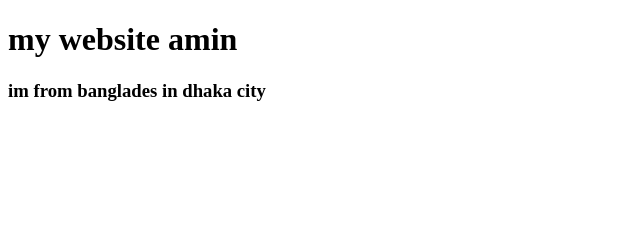
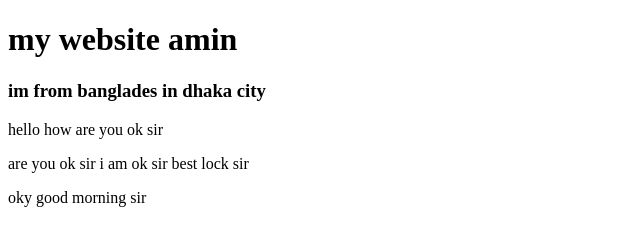
Before and after one commit to mdruhulaminar/mywebsite, a plain HTML site: page index.html in a window 1280 px wide. Shown: the whole page, without its empty margins (0-640 px from the left). Drawn offline with Linux system fonts and the light colour scheme.

Commit message:
chang paragrp

```diff
--- a/index.html
+++ b/index.html
@@ -9,5 +9,8 @@
 <body>
     <h1>my website amin</h1>
     <h3>im from banglades in dhaka city</h3>
+    <p>hello how are you ok sir </p>
+    <p>are you ok sir i am ok sir best lock sir </p>
+    <p>oky good morning sir </p>
 </body>
 </html>
```
